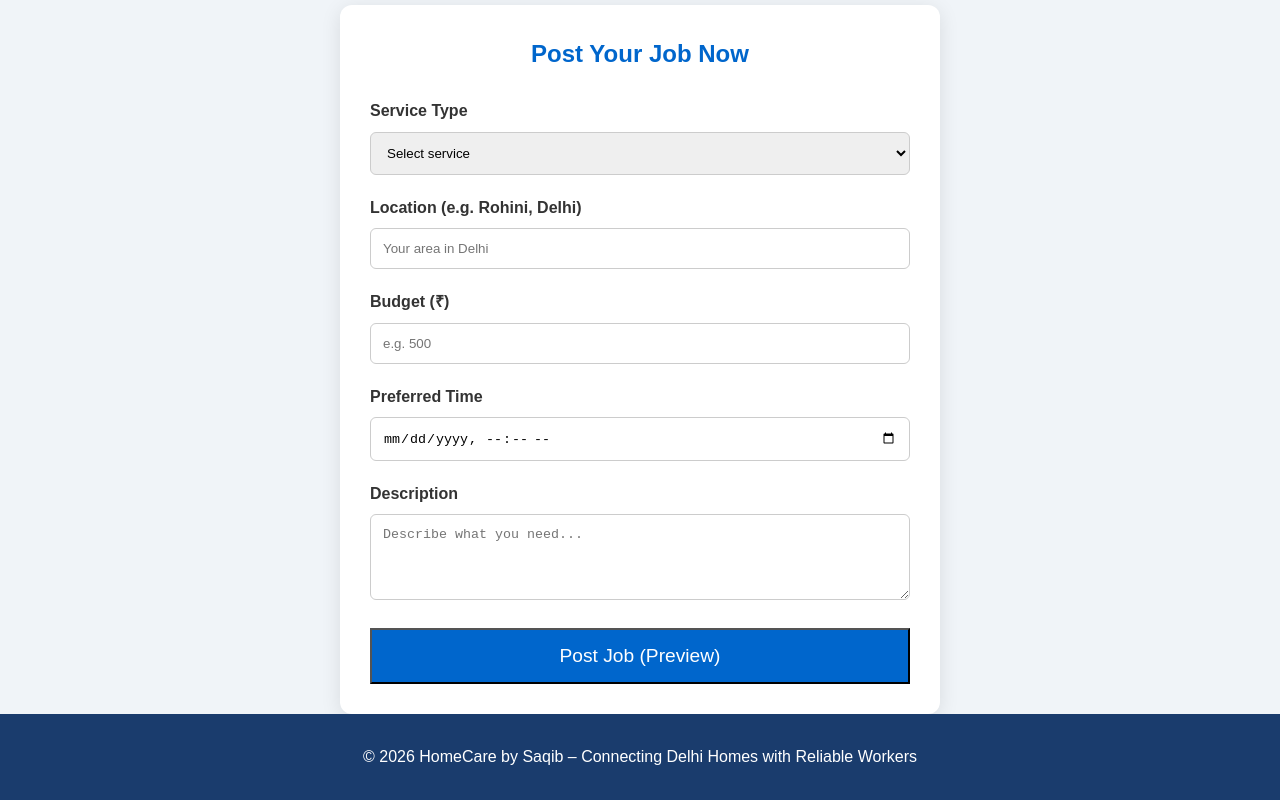
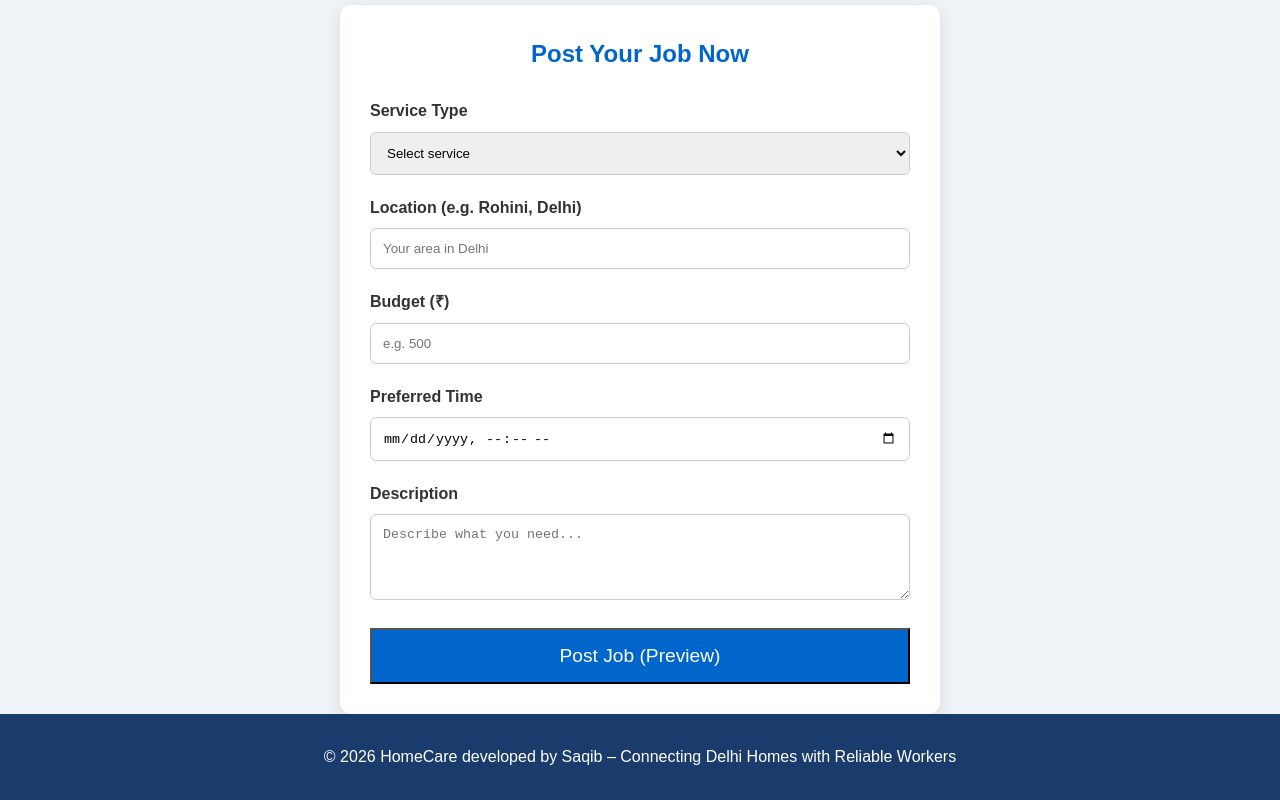
Before and after one commit to saqibhub/homecareweb, a plain HTML site: page index.html in a window 1280 px wide. Shown: the part 1039-1839 px from the top of the page. Drawn offline with Linux system fonts and the light colour scheme.

Commit message:
Updated HomeCare webpage

```diff
--- a/index.html
+++ b/index.html
@@ -306,7 +306,7 @@
   </div>
 </div>
   <footer>
-    <p>© 2026 HomeCare by Saqib – Connecting Delhi Homes with Reliable Workers</p>
+    <p>© 2026 HomeCare developed by Saqib – Connecting Delhi Homes with Reliable Workers</p>
   </footer>
 
 </body>
```
